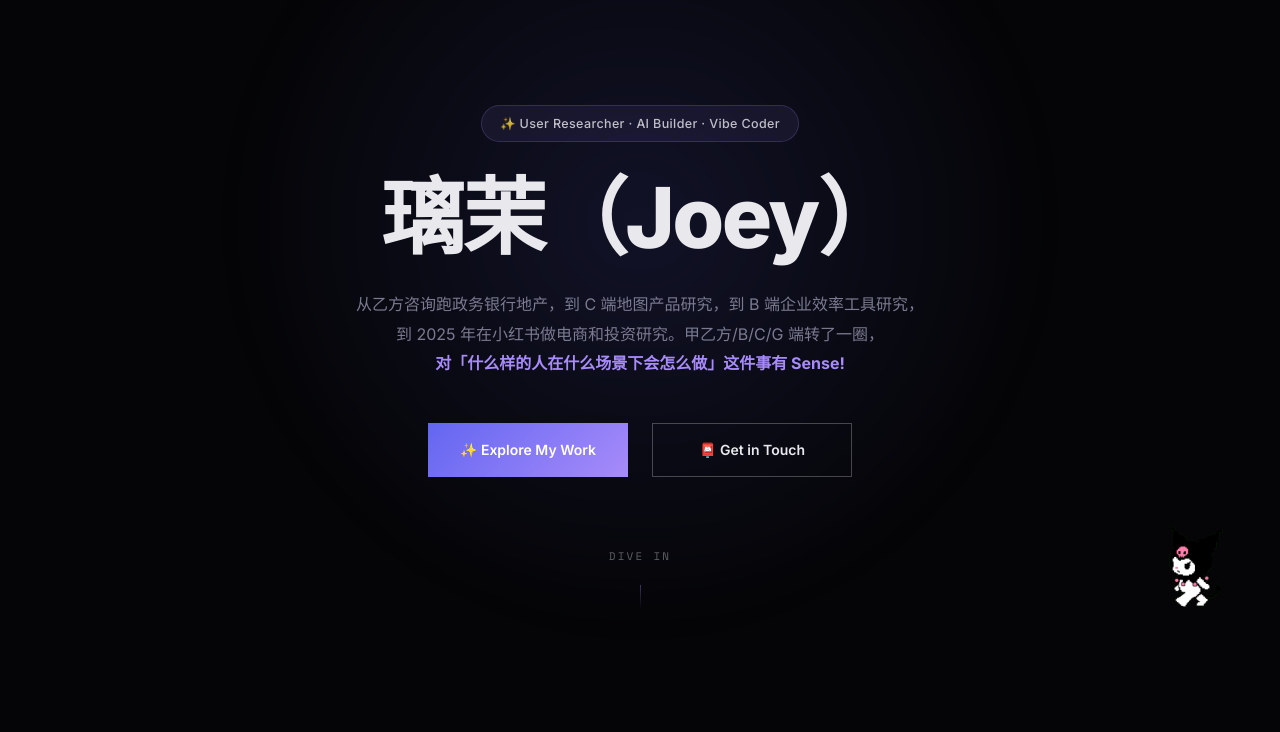
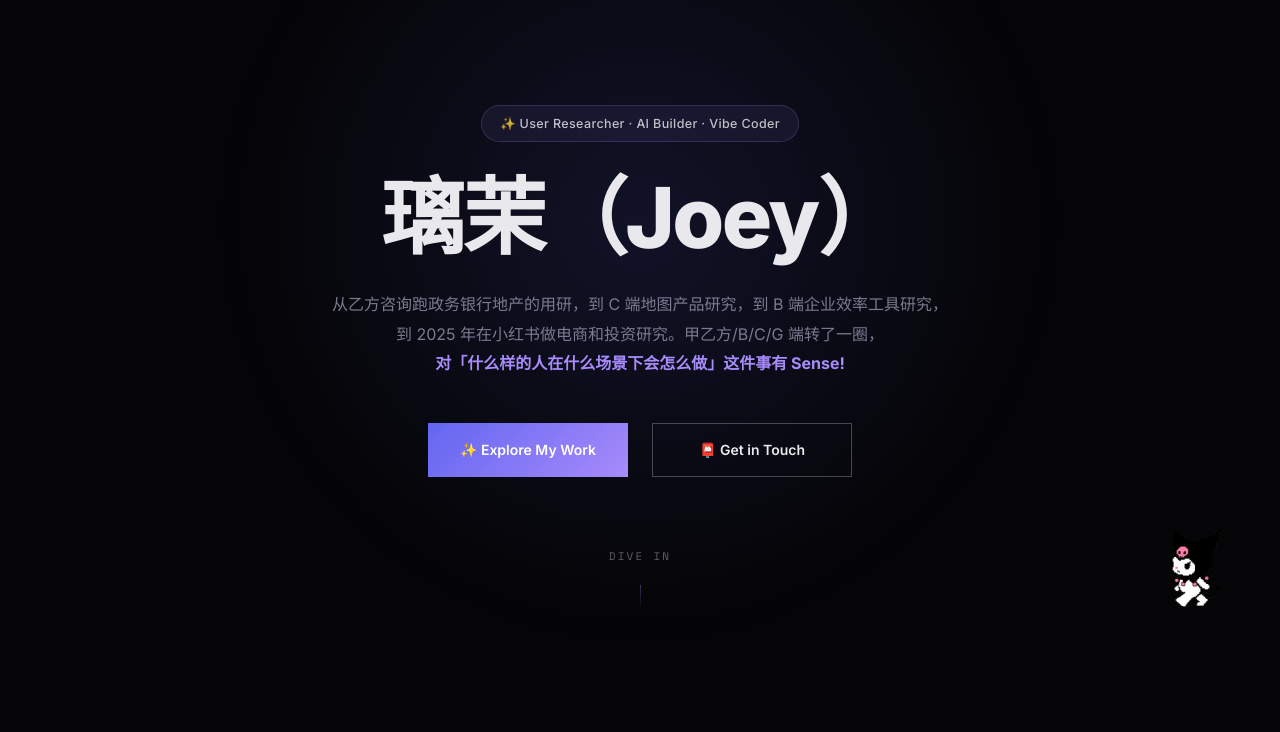
Before and after one commit to yiz679454-oss/limo-builder, a plain HTML site: page index.html in a window 1280 px wide. Shown: the part 68-800 px from the top of the page. Drawn offline with nearby package versions, Linux system fonts and the light colour scheme.

Commit message:
fix: update bio text

```diff
--- a/index.html
+++ b/index.html
@@ -410,7 +410,7 @@ img{display:block;max-width:100%}
  <div class="pill fade-up">✨ User Researcher · AI Builder · Vibe Coder</div>
  <h1 class="hero-name fade-up">璃茉（Joey）</h1>
  <p class="hero-bio fade-up">
- 从乙方咨询跑政务银行地产，到 C 端地图产品研究，到 B 端企业效率工具研究，<br>到 2025 年在小红书做电商和投资研究。甲乙方/B/C/G 端转了一圈，<br><em>对「什么样的人在什么场景下会怎么做」这件事有 Sense!</em>
+ 从乙方咨询跑政务银行地产的用研，到 C 端地图产品研究，到 B 端企业效率工具研究，<br>到 2025 年在小红书做电商和投资研究。甲乙方/B/C/G 端转了一圈，<br><em>对「什么样的人在什么场景下会怎么做」这件事有 Sense!</em>
  </p>
  <div class="hero-btns fade-up">
  <a class="btn-cta" href="#work">✨ Explore My Work</a>
```
